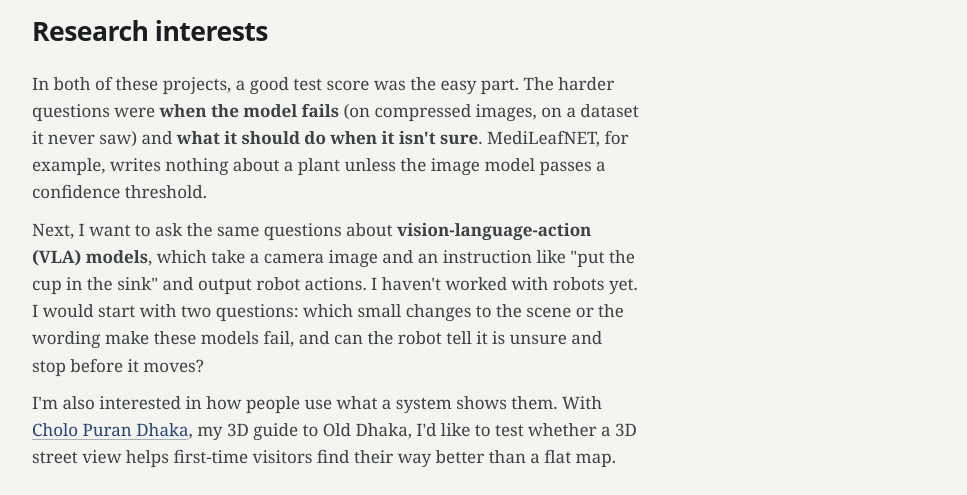
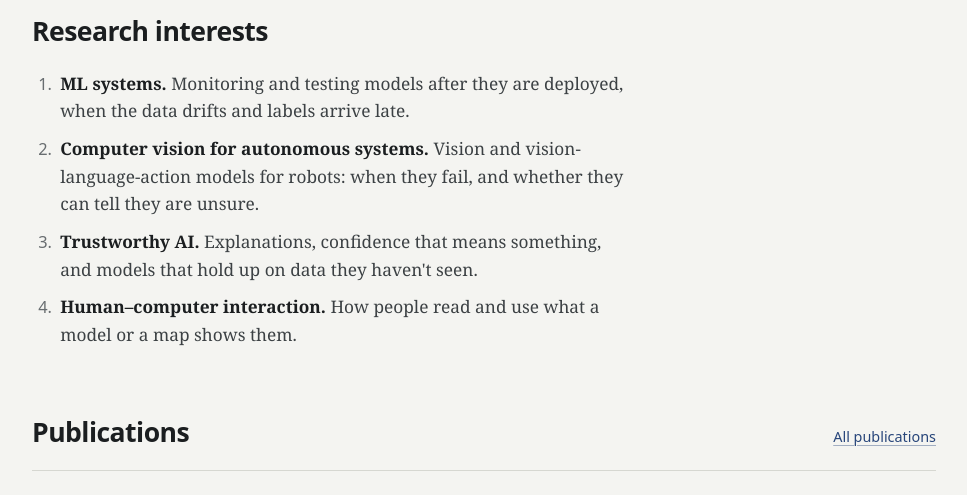
Before and after one commit to SifatSwapnil2022/myWebsite, a React (Vite) app: page / in a window 1280 px wide. Shown: the part 689-1184 px from the top of the page, without its empty margins (156-1123 px from the left). Built offline with nearby package versions, Linux system fonts and the light colour scheme.

Commit message:
Show research interests as a short numbered list

```diff
--- a/src/data/portfolioData.ts
+++ b/src/data/portfolioData.ts
@@ -602,28 +602,11 @@ export const PEOPLE: Record<string, { title?: string; href: string }> = {
 
 export const FORMSPREE_ENDPOINT = "https://formspree.io/f/xdaygqjy";
 
-export const RESEARCH_INTERESTS: { title: string; desc: string; next?: boolean }[] = [
-  {
-    title: "Safety of VLA models",
-    desc: "Vision-language-action models take a camera image and an instruction and output robot actions. I want to find which changes to the scene or the wording make them fail, and whether a robot can tell it is unsure and stop. I haven't worked with robots yet; this is where I want to go.",
-    next: true,
-  },
-  {
-    title: "ML systems",
-    desc: "What happens to a model after it ships. In Sentinel I built monitoring for models whose labels arrive weeks late: it estimates accuracy before the labels come in, watches the inputs for drift, and points to the part of the traffic behind a drop. At work I test models on real data before they are used.",
-  },
-  {
-    title: "Knowing when not to answer",
-    desc: "MediLeafNET only writes about a plant when the image model passes a confidence threshold. Below it, the system says nothing instead of describing a plant it may have got wrong. A robot needs the same habit before it acts.",
-  },
-  {
-    title: "Explanations",
-    desc: "A detector can call a face fake because of something that has nothing to do with the face. In DeFaX we used Grad-CAM and LIME heatmaps to see which regions each prediction relied on.",
-  },
-  {
-    title: "3D maps and wayfinding",
-    desc: "Cholo Puran Dhaka shows Old Dhaka's lanes in 3D. I'd like to run a small study on whether that helps first-time visitors find their way better than a flat map.",
-  },
+export const RESEARCH_INTERESTS = [
+  { title: "ML systems", desc: "Monitoring and testing models after they are deployed, when the data drifts and labels arrive late." },
+  { title: "Computer vision for autonomous systems", desc: "Vision and vision-language-action models for robots: when they fail, and whether they can tell they are unsure." },
+  { title: "Trustworthy AI", desc: "Explanations, confidence that means something, and models that hold up on data they haven't seen." },
+  { title: "Human–computer interaction", desc: "How people read and use what a model or a map shows them." },
 ];
 
 export const EDUCATION: EducationItem[] = [
--- a/src/index.css
+++ b/src/index.css
@@ -342,3 +342,8 @@ a.sr-only:focus { position: fixed; left: 12px; top: 12px; z-index: 100; backgrou
 .text-btn.link { color: var(--accent); }
 .footer .big { font-size: clamp(1.4rem, 2.4vw, 1.9rem); }
 @media (max-width: 759px) { .ac-photo { order: -1; width: 140px; } }
+
+.ri-list { list-style: decimal; margin: 0; padding-left: 1.4em; font-family: var(--serif); font-size: 1.08rem; line-height: 1.6; color: var(--ink-2); max-width: 62ch; }
+.ri-list li { padding-left: 4px; margin-bottom: 10px; }
+.ri-list li::marker { color: var(--mute); font-family: var(--sans); font-size: .95em; }
+.ri-list b { color: var(--ink); font-weight: 600; }
--- a/src/pages/Home.tsx
+++ b/src/pages/Home.tsx
@@ -1,5 +1,5 @@
 import { Fragment, ReactNode } from 'react';
-import { LINKS, NEWS, PROFILE, PROJECTS, PUBLICATIONS, asset } from '../data/portfolioData';
+import { LINKS, NEWS, PROFILE, PROJECTS, PUBLICATIONS, RESEARCH_INTERESTS, asset } from '../data/portfolioData';
 import { Project } from '../types';
 import ProjectMedia from '../components/ProjectMedia';
 import { Authors, Person } from '../components/ui';
@@ -113,26 +113,13 @@ export default function Home({ onSelectProject }: { onSelectProject: (p: Project
           <h2 className="ac-h" id="h-interests">
             Research interests
           </h2>
-          <p className="ac-desc">
-            In both of these projects, a good test score was the easy part. The harder questions were{' '}
-            <b>when the model fails</b> (on compressed images, on a dataset it never saw) and{' '}
-            <b>what it should do when it isn't sure</b>. MediLeafNET, for example, writes nothing about a plant unless the
-            image model passes a confidence threshold.
-          </p>
-          <p className="ac-desc">
-            Next, I want to ask the same questions about <b>vision-language-action (VLA) models</b>, which take a camera
-            image and an instruction like "put the cup in the sink" and output robot actions. I haven't worked with
-            robots yet. I would start with two questions: which small changes to the scene or the wording make these
-            models fail, and can the robot tell it is unsure and stop before it moves?
-          </p>
-          <p className="ac-desc">
-            I'm also interested in how people use what a system shows them. With{' '}
-            <button className="text-btn link" onClick={open('cholo-puran-dhaka')}>
-              Cholo Puran Dhaka
-            </button>
-            , my 3D guide to Old Dhaka, I'd like to test whether a 3D street view helps first-time visitors find their
-            way better than a flat map.
-          </p>
+          <ol className="ri-list">
+            {RESEARCH_INTERESTS.map((r) => (
+              <li key={r.title}>
+                <b>{r.title}.</b> {r.desc}
+              </li>
+            ))}
+          </ol>
         </section>
 
         {/* Publications */}
--- a/src/pages/Research.tsx
+++ b/src/pages/Research.tsx
@@ -123,17 +123,13 @@ export default function Research({ onSelectProject }: { onSelectProject: (p: Pro
         {/* Interests */}
         <section className="section">
           <SectionHead title="Research interests" />
-          <dl className="defs">
+          <ol className="ri-list">
             {RESEARCH_INTERESTS.map((r) => (
-              <div key={r.title}>
-                <dt>
-                  {r.title}
-                  {r.next && <span className="tag-pill">Next</span>}
-                </dt>
-                <dd>{r.desc}</dd>
-              </div>
+              <li key={r.title}>
+                <b>{r.title}.</b> {r.desc}
+              </li>
             ))}
-          </dl>
+          </ol>
         </section>
       </div>
     </div>
```
